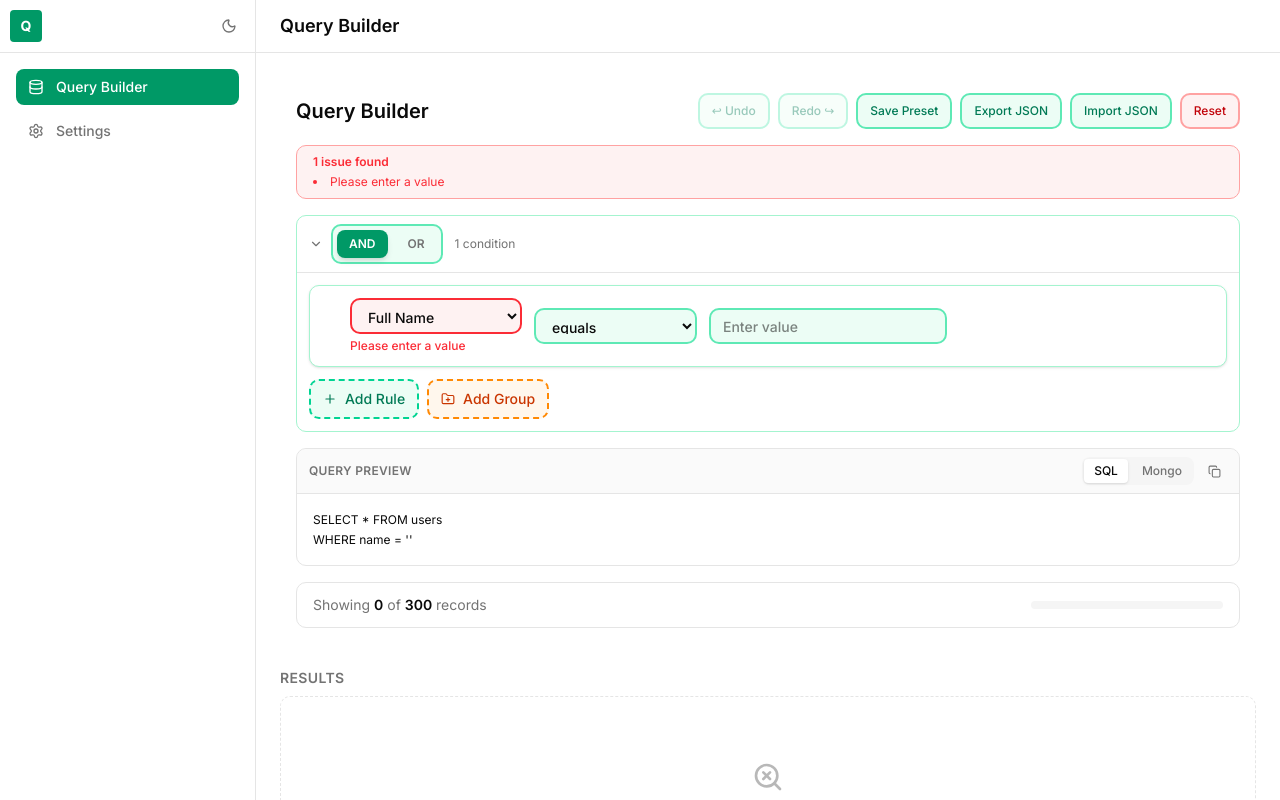
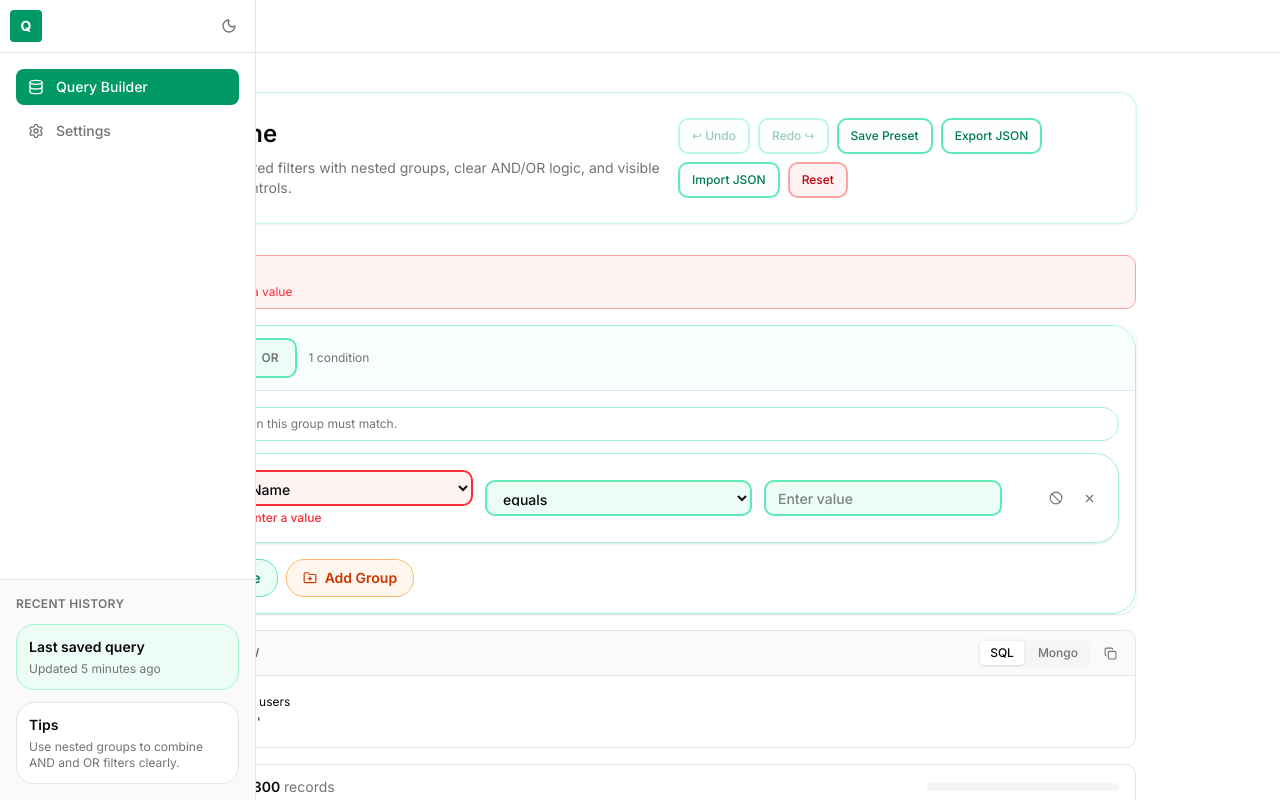
Before and after one commit to MmesomaOnuegbu/query-builder, a Next.js app: page / in a window 1280 px wide. Shown: the top 800 px of the page. Built offline with nearby package versions, Linux system fonts and the light colour scheme.

Commit message:
chores:added updates to the ui

```diff
--- a/src/components/AppContent.tsx
+++ b/src/components/AppContent.tsx
@@ -25,10 +25,10 @@ export default function AppContent() {
 
   return (
     <div className="min-h-screen bg-background flex">
-      {/* Mobile overlay */}
+      {/* Overlay */}
       {sidebarOpen && (
         <div
-          className="fixed inset-0 bg-black/50 z-30 md:hidden"
+          className="fixed inset-0 bg-black/50 z-30 lg:hidden"
           onClick={() => setSidebarOpen(false)}
         />
       )}
@@ -38,7 +38,7 @@ export default function AppContent() {
         className={`
           fixed left-0 top-0 h-screen w-64 bg-card border-r border-border
           flex flex-col overflow-hidden z-40 transition-transform duration-300
-          ${sidebarOpen ? 'translate-x-0' : '-translate-x-full md:translate-x-0'}
+          ${sidebarOpen ? 'translate-x-0' : '-translate-x-full lg:translate-x-0'}
         `}
       >
         {/* Header with Logo and Dark Toggle */}
@@ -52,7 +52,7 @@ export default function AppContent() {
             <button
               type="button"
               onClick={() => setSidebarOpen(false)}
-              className="md:hidden p-2 rounded-md hover:bg-muted transition-colors"
+              className="lg:hidden p-2 rounded-md hover:bg-muted transition-colors"
             >
               <X size={16} />
             </button>
@@ -91,16 +91,30 @@ export default function AppContent() {
             })}
           </div>
         </nav>
+
+        <div className="border-t border-border p-4 bg-muted/50">
+          <p className="text-xs font-semibold uppercase tracking-wide text-muted-foreground mb-3">Recent history</p>
+          <div className="space-y-3">
+            <div className="rounded-2xl border border-emerald-200 bg-emerald-50/80 p-3">
+              <p className="text-sm font-semibold text-foreground">Last saved query</p>
+              <p className="text-xs text-muted-foreground mt-1">Updated 5 minutes ago</p>
+            </div>
+            <div className="rounded-2xl border border-border bg-background p-3">
+              <p className="text-sm font-semibold text-foreground">Tips</p>
+              <p className="text-xs text-muted-foreground mt-1">Use nested groups to combine AND and OR filters clearly.</p>
+            </div>
+          </div>
+        </div>
       </aside>
 
-      {/* Main Content - Offset for fixed sidebar */}
-      <div className="flex-1 flex flex-col w-full md:ml-64">
+      {/* Main Content */}
+      <div className="flex-1 flex flex-col w-full">
         <header className="border-b border-border bg-card sticky top-0 z-10">
           <div className="px-4 md:px-6 py-3 flex items-center justify-between gap-4">
             <button
               type="button"
               onClick={() => setSidebarOpen(!sidebarOpen)}
-              className="md:hidden p-2 rounded-md hover:bg-muted transition-colors text-muted-foreground hover:text-foreground"
+              className="lg:hidden p-2 rounded-md hover:bg-muted transition-colors text-muted-foreground hover:text-foreground"
             >
               <Menu size={20} />
             </button>
--- a/src/components/query-builder/AddGroupButton.tsx
+++ b/src/components/query-builder/AddGroupButton.tsx
@@ -12,10 +12,9 @@ function AddGroupButton({ onAdd }: Props) {
       type="button"
       onClick={onAdd}
       className="
-        flex items-center gap-2 px-3 py-2 text-sm font-medium
-        rounded-lg border-2 border-dashed border-orange-400 bg-orange-50 dark:bg-orange-950/20 text-orange-700 dark:text-orange-300
-        hover:bg-orange-100 dark:hover:bg-orange-900/30 hover:border-orange-500
-        transition-all duration-200
+        flex items-center justify-center gap-2 px-4 py-2 text-sm font-semibold
+        rounded-2xl border border-orange-300 bg-orange-50 text-orange-700
+        hover:bg-orange-100 hover:border-orange-400 transition-all duration-200
       "
     >
       <FolderPlus size={14} />
--- a/src/components/query-builder/AddRuleButton.tsx
+++ b/src/components/query-builder/AddRuleButton.tsx
@@ -12,10 +12,9 @@ function AddRuleButton({ onAdd }: Props) {
       type="button"
       onClick={onAdd}
       className="
-        flex items-center gap-2 px-3 py-2 text-sm font-medium
-        rounded-lg border-2 border-dashed border-emerald-400 bg-emerald-50 dark:bg-emerald-950/20 text-emerald-700 dark:text-emerald-300
-        hover:bg-emerald-100 dark:hover:bg-emerald-900/30 hover:border-emerald-500
-        transition-all duration-200
+        flex items-center justify-center gap-2 px-4 py-2 text-sm font-semibold
+        rounded-2xl border border-emerald-300 bg-emerald-50 text-emerald-700
+        hover:bg-emerald-100 hover:border-emerald-400 transition-all duration-200
       "
     >
       <Plus size={14} />
--- a/src/components/query-builder/GroupNode.tsx
+++ b/src/components/query-builder/GroupNode.tsx
@@ -89,14 +89,14 @@ function GroupNode({
   return (
     <div
       className={`
-        rounded-lg border bg-card transition-all
-        ${!isRoot ? `border-l-2 ${depthColor}` : 'border-border'}
+        rounded-[1.5rem] border transition-all
+        ${!isRoot ? `border-l-2 ${depthColor}` : ''}
         ${group.negated ? 'border-red-300 bg-red-50 dark:bg-red-950/20' : 'border-emerald-200 dark:border-emerald-900/30'}
         ${depth > 0 ? 'ml-4' : ''}
       `}
     >
       {/* ── Group header ─────────────────────────────────────── */}
-      <div className="flex items-center gap-2 px-3 py-2 border-b border-border">
+      <div className="flex flex-wrap items-center gap-2 px-4 py-3 border-b border-border bg-emerald-50/40 dark:bg-emerald-950/20">
 
         {/* collapse toggle */}
         <button
@@ -105,8 +105,8 @@ function GroupNode({
           className="text-muted-foreground hover:text-foreground transition-colors"
         >
           {group.collapsed
-            ? <ChevronRight size={14} />
-            : <ChevronDown  size={14} />
+            ? <ChevronRight size={16} />
+            : <ChevronDown  size={16} />
           }
         </button>
 
@@ -128,7 +128,6 @@ function GroupNode({
           {group.children.length} condition{group.children.length !== 1 ? 's' : ''}
         </span>
 
-        {/* spacer */}
         <div className="flex-1" />
 
         {/* NOT toggle */}
@@ -166,7 +165,13 @@ function GroupNode({
 
       {/* ── Group body ───────────────────────────────────────── */}
       {!group.collapsed && (
-        <div className="p-3 flex flex-col gap-2">
+        <div className="p-4 flex flex-col gap-3">
+          <div className="rounded-2xl border border-emerald-200 bg-background px-3 py-2 text-xs text-muted-foreground">
+            {group.logic === 'AND'
+              ? 'All conditions in this group must match.'
+              : 'At least one condition in this group must match.'
+            }
+          </div>
 
           {/* empty state */}
           {group.children.length === 0 && (
--- a/src/components/query-builder/QueryBuilder.tsx
+++ b/src/components/query-builder/QueryBuilder.tsx
@@ -66,8 +66,14 @@ export default function QueryBuilder() {
     <div className="flex flex-col gap-4 w-full max-w-5xl mx-auto p-2 md:p-4">
 
       {/* ── Toolbar ──────────────────────────────────────────── */}
-      <div className="flex flex-col sm:flex-row sm:items-center sm:justify-between gap-3">
-        <h1 className="text-xl font-semibold">Query Builder</h1>
+      <div className="rounded-[1rem] border border-emerald-50 bg-emerald-50/5 dark:border-none p-6 shadow-sm ring-1 ring-emerald-100 mb-4">
+        <div className="flex flex-col gap-4 sm:flex-row sm:items-start sm:justify-between">
+          <div className="max-w-2xl">
+            <h1 className="text-2xl font-semibold">Welcome</h1>
+            <p className="mt-2 text-sm text-muted-foreground">
+              Build structured filters with nested groups, clear AND/OR logic, and visible condition controls.
+            </p>
+          </div>
 
           <div className="flex items-center gap-2 flex-wrap">
           {/* undo/redo */}
@@ -76,7 +82,7 @@ export default function QueryBuilder() {
             onClick={undo}
             disabled={!canUndo}
             className="px-3 py-2 text-xs font-medium rounded-lg border-2 border-emerald-300 dark:border-emerald-700
-                       bg-emerald-50 dark:bg-emerald-950/20 text-emerald-700 dark:text-emerald-300
+                       bg-emerald-50/10 dark:bg-emerald-950/20 text-emerald-700 dark:text-emerald-300
                        disabled:opacity-40 disabled:cursor-not-allowed hover:bg-emerald-100 dark:hover:bg-emerald-900/30
                        transition-all duration-200"
           >
@@ -87,7 +93,7 @@ export default function QueryBuilder() {
             onClick={redo}
             disabled={!canRedo}
             className="px-3 py-2 text-xs font-medium rounded-lg border-2 border-emerald-300 dark:border-emerald-700
-                       bg-emerald-50 dark:bg-emerald-950/20 text-emerald-700 dark:text-emerald-300
+                       bg-emerald-50/10 dark:bg-emerald-950/20 text-emerald-700 dark:text-emerald-300
                        disabled:opacity-40 disabled:cursor-not-allowed hover:bg-emerald-100 dark:hover:bg-emerald-900/30
                        transition-all duration-200"
           >
@@ -99,7 +105,7 @@ export default function QueryBuilder() {
             type="button"
             onClick={handleSavePreset}
             className="px-3 py-2 text-xs font-medium rounded-lg border-2 border-emerald-300 dark:border-emerald-700
-                       bg-emerald-50 dark:bg-emerald-950/20 text-emerald-700 dark:text-emerald-300
+                       bg-emerald-50/10 dark:bg-emerald-950/20 text-emerald-700 dark:text-emerald-300
                        hover:bg-emerald-100 dark:hover:bg-emerald-900/30 transition-all duration-200"
           >
             Save Preset
@@ -110,7 +116,7 @@ export default function QueryBuilder() {
             type="button"
             onClick={handleExport}
             className="px-3 py-2 text-xs font-medium rounded-lg border-2 border-emerald-300 dark:border-emerald-700
-                       bg-emerald-50 dark:bg-emerald-950/20 text-emerald-700 dark:text-emerald-300
+                       bg-emerald-50/10 dark:bg-emerald-950/20 text-emerald-700 dark:text-emerald-300
                        hover:bg-emerald-100 dark:hover:bg-emerald-900/30 transition-all duration-200"
           >
             Export JSON
@@ -121,7 +127,7 @@ export default function QueryBuilder() {
             type="button"
             onClick={handleImport}
             className="px-3 py-2 text-xs font-medium rounded-lg border-2 border-emerald-300 dark:border-emerald-700
-                       bg-emerald-50 dark:bg-emerald-950/20 text-emerald-700 dark:text-emerald-300
+                       bg-emerald-50/10 dark:bg-emerald-950/20 text-emerald-700 dark:text-emerald-300
                        hover:bg-emerald-100 dark:hover:bg-emerald-900/30 transition-all duration-200"
           >
             Import JSON
@@ -137,6 +143,7 @@ export default function QueryBuilder() {
           >
             Reset
           </button>
+        </div>
       </div>
     </div>
 
@@ -163,6 +170,7 @@ export default function QueryBuilder() {
       )}
 
       {/* ── Group tree ───────────────────────────────────────── */}
+      <div className="rounded-[1rem]  dark:bg-black/50 shadow-sm overflow-hidden">
         <GroupNode
           group={root}
           schema={schema}
@@ -177,6 +185,7 @@ export default function QueryBuilder() {
           onToggleCollapse={toggleCollapse}
           onReorder={reorder}
         />
+      </div>
 
       {/* ── Query preview ────────────────────────────────────── */}
       <QueryPreview
--- a/src/components/query-builder/RuleNode.tsx
+++ b/src/components/query-builder/RuleNode.tsx
@@ -59,8 +59,8 @@ function RuleNode({ rule, schema, errors, onUpdate, onRemove }: Props) {
       ref={setNodeRef}
       style={style}
       className={`
-        flex flex-wrap items-center gap-3 p-3 rounded-lg border bg-card
-        group transition-all shadow-sm hover:shadow-md
+        flex flex-wrap items-center gap-3 p-4 rounded-[1.5rem] border bg-white/80 dark:bg-black/50
+        shadow-sm transition-all duration-200
         ${rule.negated ? 'border-red-300 bg-red-50 dark:bg-red-950/20' : 'border-emerald-200 dark:border-emerald-900/30'}
         ${isDragging ? 'shadow-lg z-50 ring-2 ring-emerald-400' : ''}
       `}
@@ -82,7 +82,7 @@ function RuleNode({ rule, schema, errors, onUpdate, onRemove }: Props) {
       )}
 
       {/* field */}
-      <div className="flex items-start gap-1">
+      <div className="flex-1 min-w-[150px]">
         <FieldSelector
           value={rule.field}
           schema={schema}
@@ -92,7 +92,7 @@ function RuleNode({ rule, schema, errors, onUpdate, onRemove }: Props) {
       </div>
 
       {/* operator */}
-      <div className="flex items-start gap-1">
+      <div className="flex-1 min-w-[140px]">
         <OperatorSelector
           field={rule.field}
           value={rule.operator}
@@ -103,7 +103,7 @@ function RuleNode({ rule, schema, errors, onUpdate, onRemove }: Props) {
       </div>
 
       {/* value */}
-      <div className="flex items-start gap-1">
+      <div className="flex-1 min-w-[170px]">
         <ValueInput
           field={rule.field}
           operator={rule.operator}
@@ -115,7 +115,7 @@ function RuleNode({ rule, schema, errors, onUpdate, onRemove }: Props) {
       </div>
 
       {/* actions */}
-      <div className="flex items-center gap-2 ml-auto opacity-0 group-hover:opacity-100 transition-opacity shrink-0">
+      <div className="flex items-center gap-2 ml-auto shrink-0">
         {/* toggle NOT */}
         <button
           type="button"
```
Lines whose indentation alone changed are shown as unchanged.
